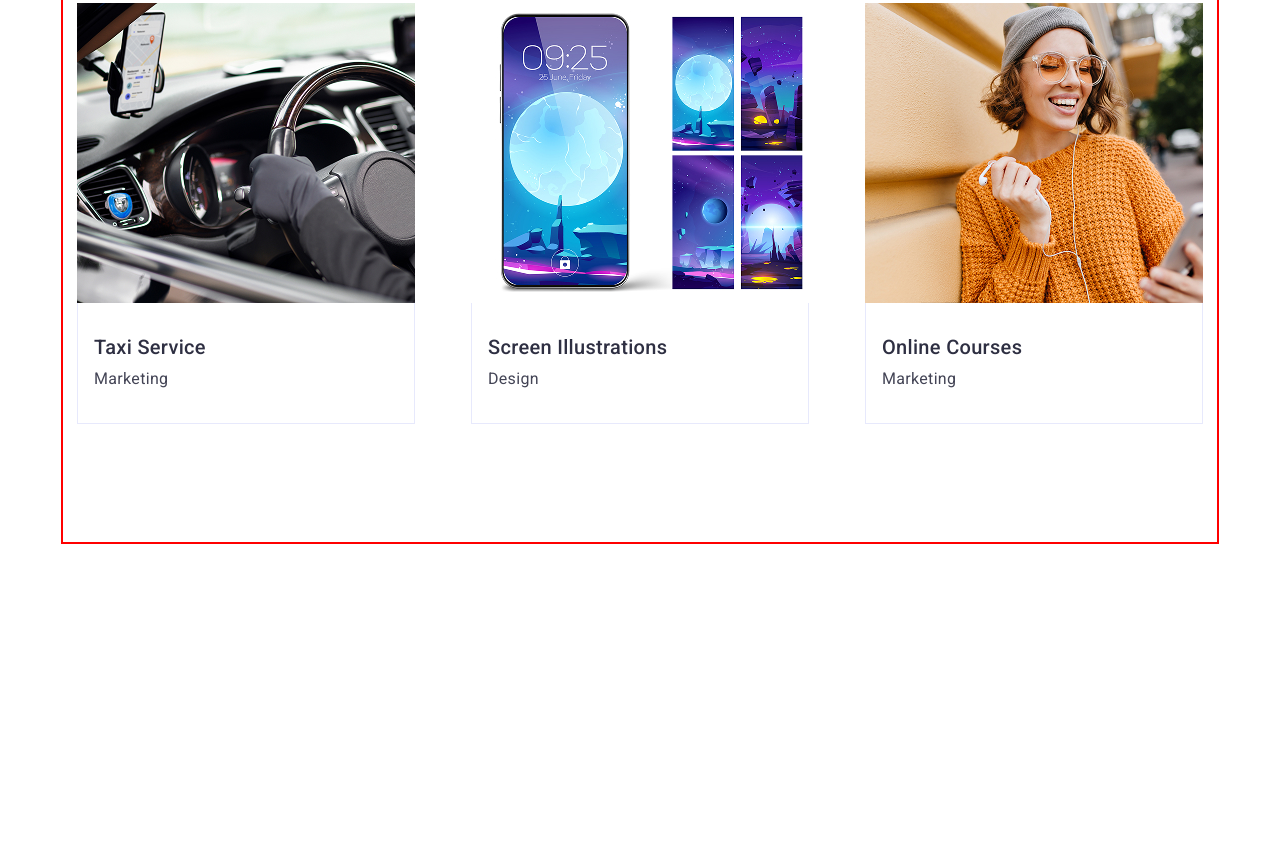
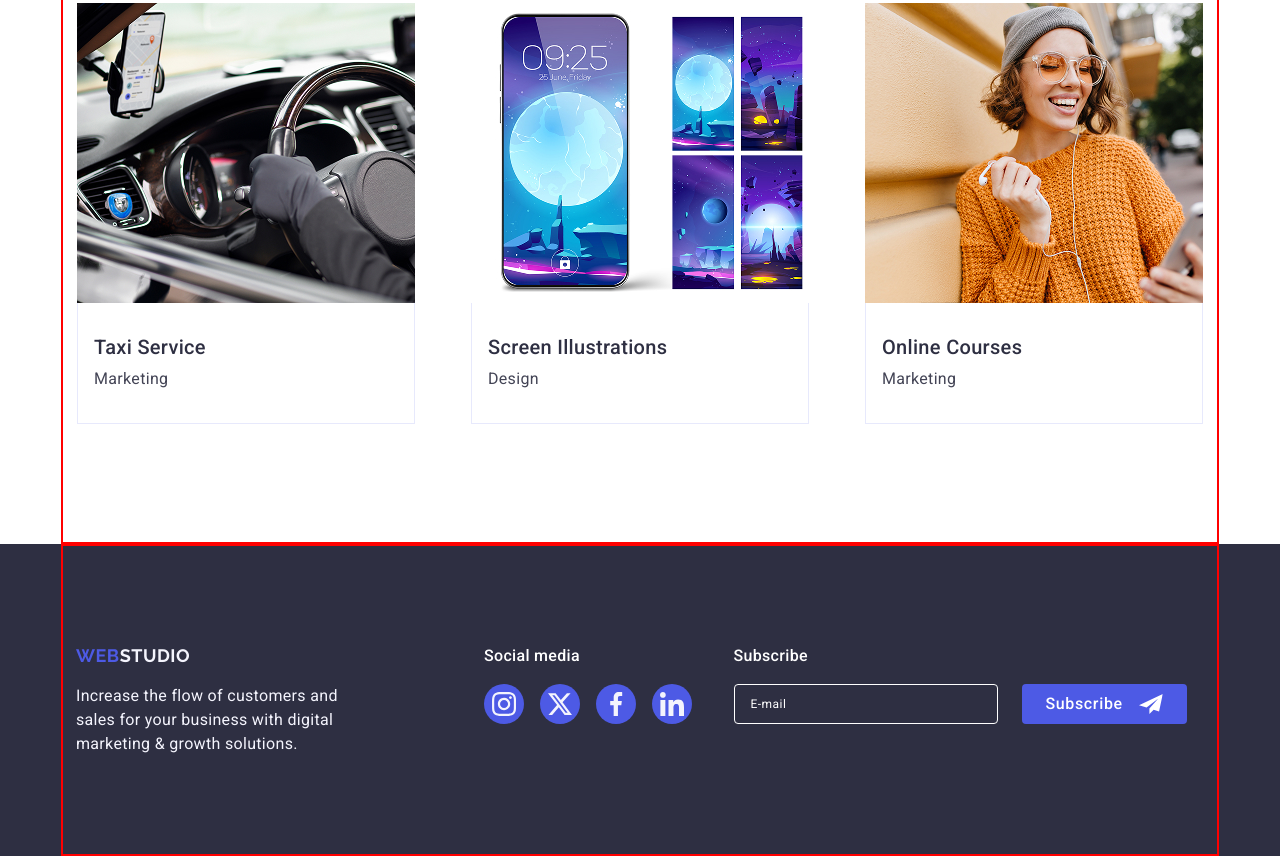
Before and after one commit to ValeriiUSIKUSTINOV/goit-markup-hw-06, a plain HTML site: page index.html in a window 1280 px wide. Shown: the part 2575-3431 px from the top of the page. Before the commit the page ends 3119 px from the top, so only its background shows below. Drawn offline with nearby package versions, Linux system fonts and the light colour scheme.

Commit message:
make portfolio and footer section adaptation

```diff
--- a/css/footer.css
+++ b/css/footer.css
@@ -1,5 +1,4 @@
 .footer {
-  padding: 100px 0;
   background-color: #2e2f42;
 }
 
@@ -21,12 +20,79 @@
 }
 
 .footer-container {
+  padding: 96px 16px;
+
   display: flex;
-  align-items: flex-start;
+  align-items: center;
+
+  flex-direction: column;
+  gap: 72px;
+}
+
+@media only screen and (min-width: 768px) {
+  .footer-container {
+    padding: 96px 0;
+    flex-direction: row;
+    flex-wrap: wrap;
+    row-gap: 72px;
+    column-gap: 24px;
+  }
+}
+
+@media only screen and (min-width: 1158px) {
+  .footer-container {
+    flex-direction: row;
+    align-items: flex-start;
+    padding: 100px 15px;
+  }
+}
+
+.footer-info {
+  display: flex;
+  align-items: center;
+  justify-content: flex-start;
+  flex-direction: column;
+  max-width: 288px;
+}
+@media only screen and (min-width: 768px) {
+  .footer-info {
+    margin-left: 108px;
+    max-width: 264px;
+    align-items: flex-start;
+  }
+}
+
+@media only screen and (min-width: 1158px) {
+  .footer-info {
+    margin-left: 0px;
+    max-width: 264px;
+    align-items: flex-start;
+  }
 }
 
 .footer-social {
-  margin-left: 120px;
+  /*  margin-left: 120px; */
+  display: flex;
+  align-items: center;
+  justify-content: flex-start;
+  flex-direction: column;
+
+  max-width: 208px;
+  margin: auto 56px;
+}
+
+@media only screen and (min-width: 768px) {
+  .footer-social {
+    margin: 0 auto auto 0;
+    align-items: flex-start;
+  }
+}
+
+@media only screen and (min-width: 1158px) {
+  .footer-social {
+    margin: 0 0 auto 120px;
+    align-items: flex-start;
+  }
 }
 
 .footer .social-list {
@@ -49,32 +115,64 @@
 
 /* Footer form */
 .footer-subscribe {
-  margin-left: 83px;
-  margin-right: 15px;
   display: flex;
   flex-direction: column;
-  width: 453px;
-  height: 80px;
+  max-width: 288px;
+  align-items: center;
+}
+
+@media only screen and (min-width: 768px) {
+  .footer-subscribe {
+    margin-left: 108px;
+    align-items: flex-start;
+    justify-content: center;
+    flex-direction: column;
+    max-width: 453px;
+  }
+}
+
+@media only screen and (min-width: 1158px) {
+  .footer-subscribe {
+    margin: 0 auto;
+  }
 }
 
 .footer-subscribe-title {
   display: flex;
+  flex-direction: column;
   font-weight: 500;
   color: #fff;
   margin-bottom: 16px;
   font-size: 16px;
   line-height: 1.5;
   letter-spacing: 0.02em;
+
+  align-content: center;
 }
 
 .footer-form {
   display: flex;
+  flex-direction: column;
   justify-content: space-between;
   gap: 24px;
-  width: 453px;
+  align-items: center;
+  width: 288px;
   height: 40px;
+  max-width: 100%;
+}
 
-  max-width: 100%;
+@media only screen and (min-width: 768px) {
+  .footer-form {
+    flex-direction: row;
+    width: 453px;
+  }
+}
+
+@media only screen and (min-width: 1158px) {
+  .footer-form {
+    width: 453px;
+    height: 40px;
+  }
 }
 
 .footer-form-input {
--- a/css/portfolio.css
+++ b/css/portfolio.css
@@ -82,21 +82,21 @@
 
 .portfolio-image {
   display: block;
-  width: 288px;
-  height: 240px;
+  /* width: 288px;
+  height: 240px; */
 }
 
 @media only screen and (min-width: 768px) {
   .portfolio-image {
-    width: 356px;
-    height: 296px;
+    /*  width: 356px;
+    height: 296px; */
   }
 }
 
 @media only screen and (min-width: 1158px) {
   .portfolio-image {
-    width: 360px;
-    height: 300px;
+    /*  width: 360px;
+    height: 300px; */
   }
 }
 
--- a/index.html
+++ b/index.html
@@ -523,7 +523,7 @@ for Your Business"
       </section>
     </main>
     <!--Footer section-->
-    <footer id="footer" class="footer hide">
+    <footer id="footer" class="footer">
       <div class="container footer-container">
         <div class="footer-info">
           <a class="footer-logo" href="./index.html">
```
